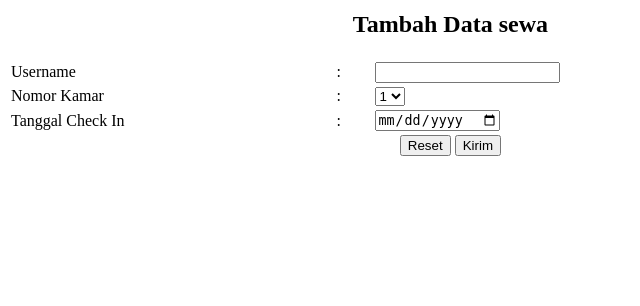
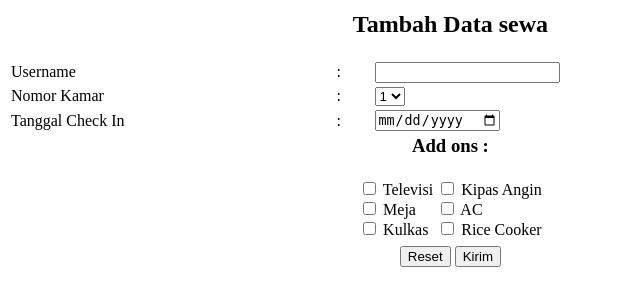
Before and after one commit to seregant/kostin, a PHP site: page /template/forms/input_sewa.php in a window 1280 px wide. Shown: the top 306 px of the page, without its empty margins (0-640 px from the left). Run offline with PHP 8.4, Linux system fonts and the light colour scheme; tables that the repository leaves empty or names only in its code hold one stand-in row (values such as "Sample post").

Commit message:
add add-on option (static) input sewa

```diff
--- /dev/null
+++ b/module/data_input_tagihan.php
@@ -0,0 +1,5 @@
+<?php
+	include $_SERVER["DOCUMENT_ROOT"].'/kostin/config/app.php';
+	include $base_url.'/config/database.php';
+
+?>
--- a/template/forms/input_sewa.php
+++ b/template/forms/input_sewa.php
@@ -14,7 +14,7 @@
   $dataKamar = getAvailRoom();
   $dataAddOn = getAllData('kostin_addons', array('ao_id', 'ao_name'));
 
-  if(is_null($dataKamar)){
+  if(mysqli_num_rows($dataKamar)==0){
     echo "Kamar penuh!";
   }
 ?>
@@ -61,9 +61,28 @@
         <input type="date" name="checkin">
       </td>
     </tr>
-      </center>
-    </td>
+    <tr>
+      <td colspan="3">
+        <center>
+          <h3>Add ons : </h3>
+          <table>
+            <tr>
+              <td>
+                  <input type="checkbox" name="add-on[]" value="AO001"> Televisi <br>
+                  <input type="checkbox" name="add-on[]" value="AO002"> Meja <br>
+                  <input type="checkbox" name="add-on[]" value="AO003"> Kulkas <br>
+              </td>
+              <td>
+                <input type="checkbox" name="add-on[]" value="AO004"> Kipas Angin <br>
+                <input type="checkbox" name="add-on[]" value="AO005"> AC <br>
+                <input type="checkbox" name="add-on[]" value="AO006"> Rice Cooker <br>
+              </td>
+            </tr>
+          </table>
+        </center>
+      </td>
     </tr>
+    <tr>
       <td colspan="3">
         <center>
           <button type="Reset" class="btn btn-sm btn-primary">Reset</button>
--- a/template/forms/input_user.php
+++ b/template/forms/input_user.php
@@ -16,7 +16,7 @@
     $action = '../../module/data_edit.php?category='.$category.'&id='.$_GET['user_id'];
 
   } else {
-    $action = '../../module/data_input.php';
+    $action = '../../module/data_input.php?category=user';
     $existingUser = getAllData("kostin_user","*");
     $buttonVal = "Tambah";
   }
```
Also changed, not shown: module/data_input.php (+16 -0 lines), uploads/images/user/user_1538567992.jpeg (added), uploads/images/user_thumb/thmb_user1538567992.jpeg (added).
